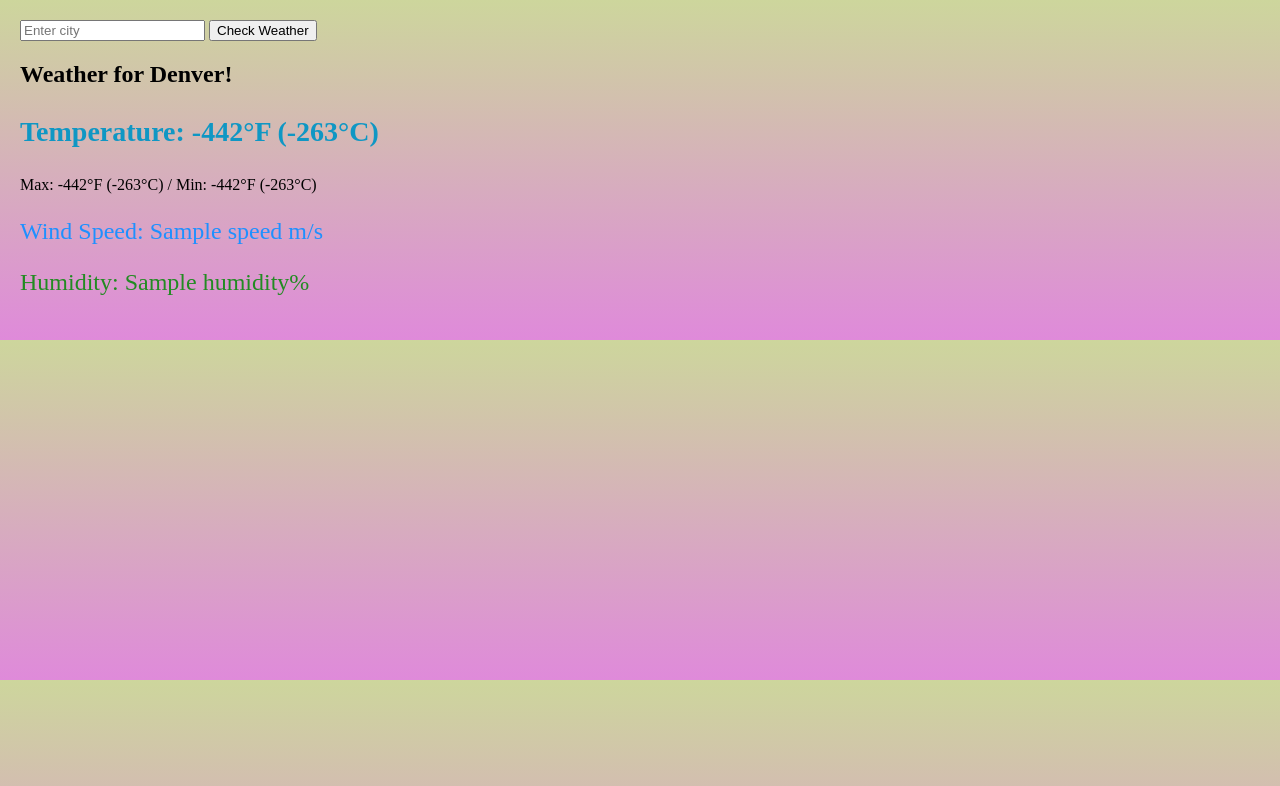
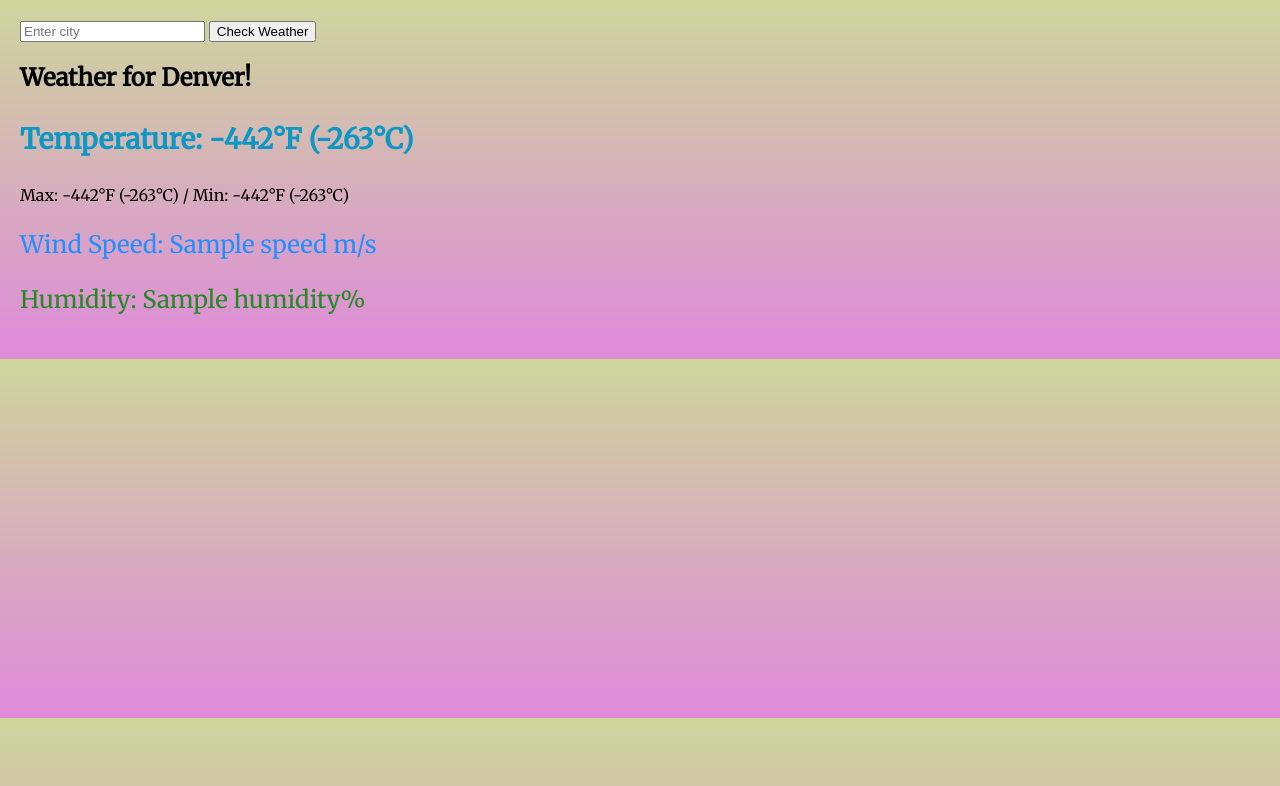
Before and after one commit to yunjae123/Weathe-App, a Flask app: page / in a window 1280 px wide. Shown: the top 786 px of the page. Run offline with Flask 3, Linux system fonts and the light colour scheme; a database or web service that is not in the repository returns one stand-in record (values such as "Sample title"); data that the repository does not hold is empty.

Commit message:
Add cumstom font from google font and make sure that it's working.

```diff
--- a/static/css/style.css
+++ b/static/css/style.css
@@ -28,4 +28,5 @@ body {
     padding: 20px;
     margin: 0;
     background: linear-gradient(to bottom, #cdd69c 0%, #df8ada 100%);
+    font-family: 'Merriweather', serif;
 }
--- a/templates/index.html
+++ b/templates/index.html
@@ -3,6 +3,9 @@
 <head>
     <meta charset="UTF-8">
     <meta http-equiv="X-UA-Compatible" content="IE=edge">
+    <link rel="preconnect" href="https://fonts.googleapis.com">
+    <link rel="preconnect" href="https://fonts.gstatic.com" crossorigin>
+    <link href="https://fonts.googleapis.com/css2?family=Merriweather&display=swap" rel="stylesheet">
     <link rel="stylesheet" href="{{ url_for('static', filename='css/style.css') }}">
     <meta name="viewport" content="width=device-width, initial-scale=1.0">
     <title>Weather App</title>
```
